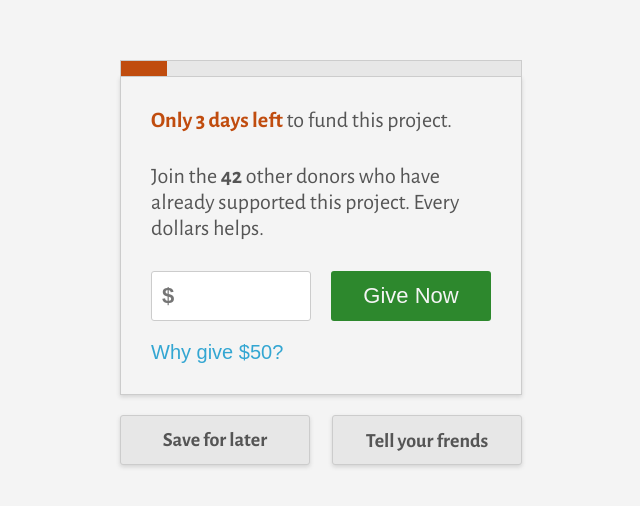
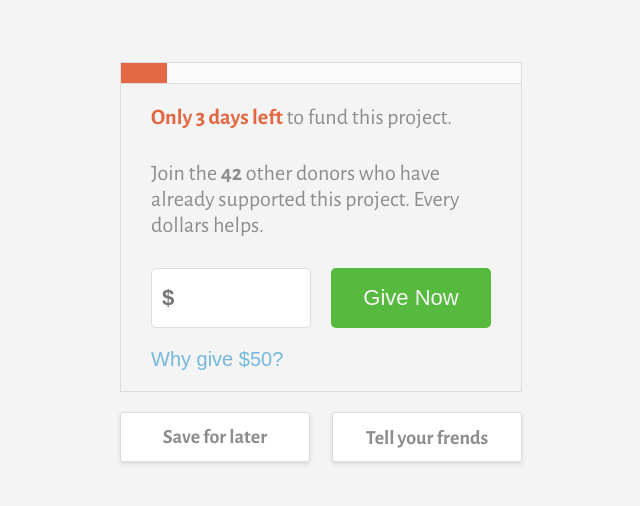
Before and after one commit to ArturKaluza/alm-donation-page, a website: page index.html in a window 1280 px wide. Shown: the part 138-644 px from the top of the page, without its empty margins (319-959 px from the left). Drawn offline with nearby package versions, Linux system fonts and the light colour scheme.

Commit message:
Change color and send email functionality

```diff
--- a/index.html
+++ b/index.html
@@ -50,7 +50,7 @@
     <div class="buttons">
 
         <button class="buttons__save">Save for later</button>
-        <a href="https://mail.google.com/mail/?view=cm&fs=1&to=&su=Donation&body=Hey, chceck this project..." target="_blank" class="buttons__tell">Tell your frends</a>
+        <a href="mailto:?&subject=Donation&body=Hey, check this project" target="_blank" class="buttons__tell">Tell your frends</a>
 
     </div>
 
--- a/style/scss/components/_progressiveBar.scss
+++ b/style/scss/components/_progressiveBar.scss
@@ -6,8 +6,8 @@
     position: relative;
 
     &__container {
-    height: 15px;
-    background: lighten($color-white-dark, 3%);
+    height: 20px;
+    background: $color-white-dark;
     overflow: hidden;
     }
 
@@ -23,7 +23,7 @@
     }
 
     &__value {
-        height: 15px;
+        height: 20px;
         background: $color-primary;
     }
 
--- a/style/scss/sections/_main.scss
+++ b/style/scss/sections/_main.scss
@@ -4,12 +4,11 @@
     font-size: $font-size-default;
     max-width: 402px;
     width: 100%;
-    padding: 30px;
+    padding: 20px 30px;
     margin-bottom: 20px;
-    box-shadow: 0 2px 4px rgba($font-color-grey, .2);
 
     &__content {
-        color: $font-color-grey;
+        color: $color-text;
         margin-bottom: 30px;
 
         &-header {
@@ -49,15 +48,15 @@
 
         &-input {
             width: 160px;
-            height: 50px;
+            height: 60px;
             font-size: $font-size-default;
             font-weight: 700;
             border: 1px solid $color-grey;
-            border-radius: 3px;
+            border-radius: 5px;
             padding-left: 10px;
 
             &:focus {
-                background: #fffaaa;
+                background: darken($color-white-dark, 10%);
             }
 
             @media (max-width: 402px) {
@@ -68,15 +67,15 @@
 
         &-button {
             width: 160px;
-            height: 50px;
+            height: 60px;
             font-size: $font-size-default;
             border: none;
-            border-radius: 3px;
+            border-radius: 5px;
             color: $color-white;
             background: $color-secondary;
 
             &:hover {
-                background: lighten($color-secondary, 20%)
+                background: darken($color-secondary, 10%);
             }
 
             @media (max-width: 402px) {
--- a/style/scss/utils/_variables.scss
+++ b/style/scss/utils/_variables.scss
@@ -3,15 +3,17 @@ $font-size-default: 22px;
 $font-size-big: 28px;
 $font-size-small: 20px;
 
-$font-color-grey: #555;
-$font-color-blue: #33A6D2;
+$font-color-grey: #424242;
+$font-color-blue: #75b8dd;
 
-$color-primary: #C04C0E;
-$color-secondary: #2D882D;
+$color-primary: #e16842;
+$color-secondary: #56ba3e;
 $color-white: #f4f4f4;
-$color-white-dark: #dfdfdf;
-$color-grey: #ccc;
-$color-grey-dark: #444;
+$color-white-dark: #fafafa;
+$color-grey: #dcdcdc;
+$color-grey-dark: #424242;
+$color-text: #8d8d8d;
+
 
 
 @mixin btn {
@@ -20,10 +22,10 @@ $color-grey-dark: #444;
     background: lighten($color-white-dark, 3%);
     border: 1px solid $color-grey;
     border-radius: 3px;
-    color: $font-color-grey;
+    color: $color-text;
     font-family: 'Alegreya Sans', sans-serif;
     font-size: $font-size-small;
     font-weight: 700;
     cursor: pointer;
-    box-shadow: 0 2px 4px rgba($font-color-grey, .2);
+    box-shadow: 0 2px 4px rgba($font-color-grey, .15);
 }
```
Also changed, not shown: style/style.css.
